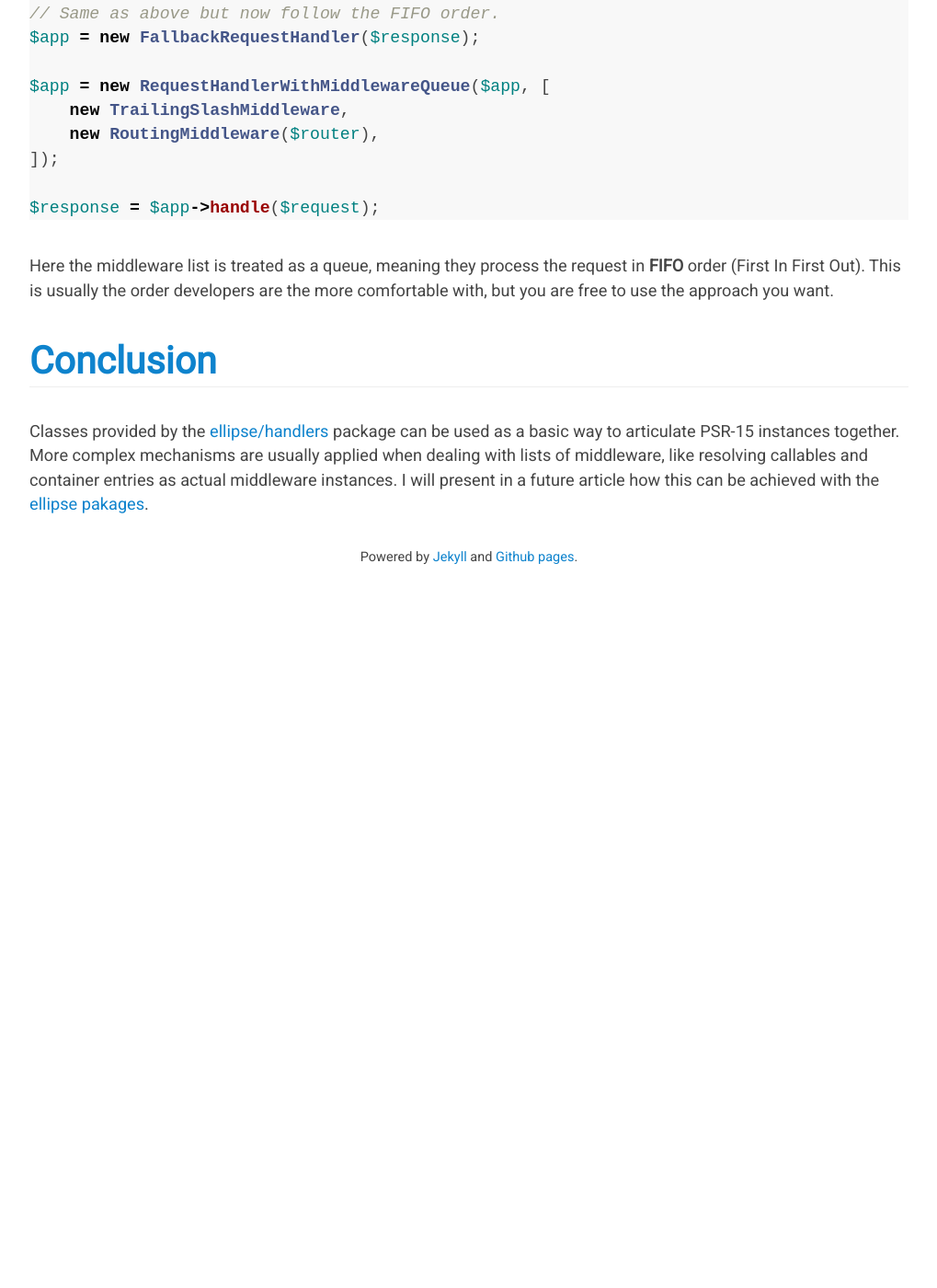
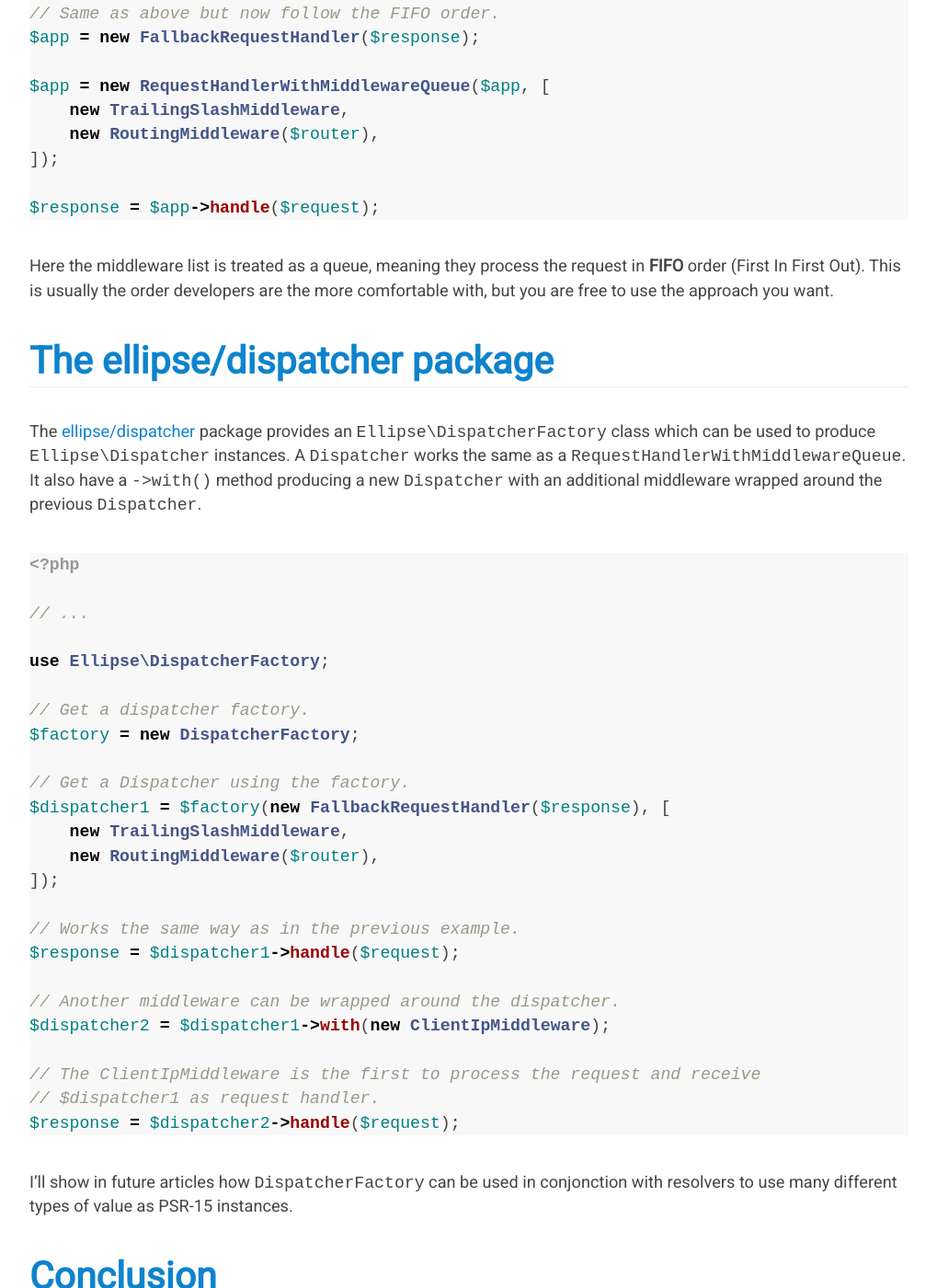
Before and after one commit to ellipsephp/ellipsephp.github.io, a Jekyll site: the page built from _posts/2018-03-18-psr-15-from-the-outside-in.md, in a window 1280 px wide and 1400 px high, scrolled down 5820 px. Shown: the whole window at 92% size, without its empty margins (130-1149 px from the left). Built offline with Jekyll 4.4.1, drawn with Linux system fonts in a browser that asks for light colours; nearby versions of some CDN libraries; comment, search, counter and statistics services are not loaded; before the commit the page ends 6450 px from its top, so only the background shows below that; some of the changed text lies outside the part shown.

Commit message:
add dispatcher chapter in the first article

````diff
--- a/_posts/2018-03-18-psr-15-from-the-outside-in.md
+++ b/_posts/2018-03-18-psr-15-from-the-outside-in.md
@@ -197,6 +197,39 @@ $response = $app->handle($request);
 
 Here the middleware list is treated as a queue, meaning they process the request in **FIFO** order (First In First Out). This is usually the order developers are the more comfortable with, but you are free to use the approach you want.
 
+## The ellipse/dispatcher package
+
+The [ellipse/dispatcher](https://github.com/ellipsephp/dispatcher) package provides an `Ellipse\DispatcherFactory` class which can be used to produce `Ellipse\Dispatcher` instances. A `Dispatcher` works the same as a `RequestHandlerWithMiddlewareQueue`. It also have a `->with()` method producing a new `Dispatcher` with an additional middleware wrapped around the previous `Dispatcher`.
+
+```php
+<?php
+
+// ...
+
+use Ellipse\DispatcherFactory;
+
+// Get a dispatcher factory.
+$factory = new DispatcherFactory;
+
+// Get a Dispatcher using the factory.
+$dispatcher1 = $factory(new FallbackRequestHandler($response), [
+    new TrailingSlashMiddleware,
+    new RoutingMiddleware($router),
+]);
+
+// Works the same way as in the previous example.
+$response = $dispatcher1->handle($request);
+
+// Another middleware can be wrapped around the dispatcher.
+$dispatcher2 = $dispatcher1->with(new ClientIpMiddleware);
+
+// The ClientIpMiddleware is the first to process the request and receive
+// $dispatcher1 as request handler.
+$response = $dispatcher2->handle($request);
+```
+
+I'll show in future articles how `DispatcherFactory` can be used in conjonction with resolvers to use many different types of value as PSR-15 instances.
+
 ## Conclusion
 
-Classes provided by the [ellipse/handlers](https://githib.com/ellipsephp/handlers) package can be used as a basic way to articulate PSR-15 instances together. More complex mechanisms are usually applied when dealing with lists of middleware, like resolving callables and container entries as actual middleware instances. I will present in a future article how this can be achieved with the [ellipse pakages](https://githib.com/ellipsephp).
+Classes provided by the [ellipse/handlers](https://githib.com/ellipsephp/handlers) package can be used as a basic way to articulate PSR-15 instances together. More complex mechanisms are usually applied when dealing with lists of middleware, like resolving callables and container entries as actual middleware instances. I will present in future articles how this can be achieved with the [ellipse/dispatcher](https://githib.com/ellipsephp/dispatcher) package as a starting point.
````
